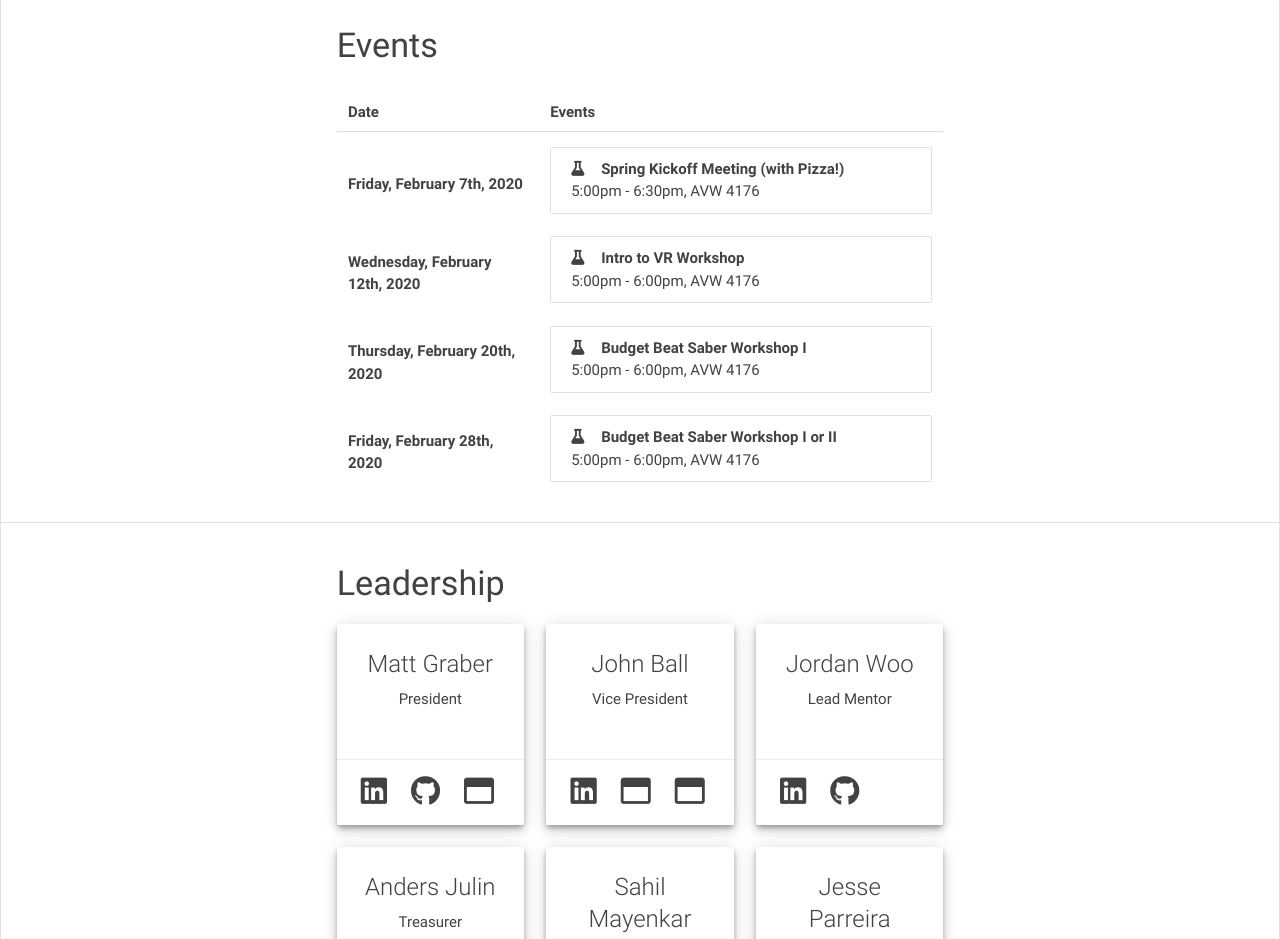
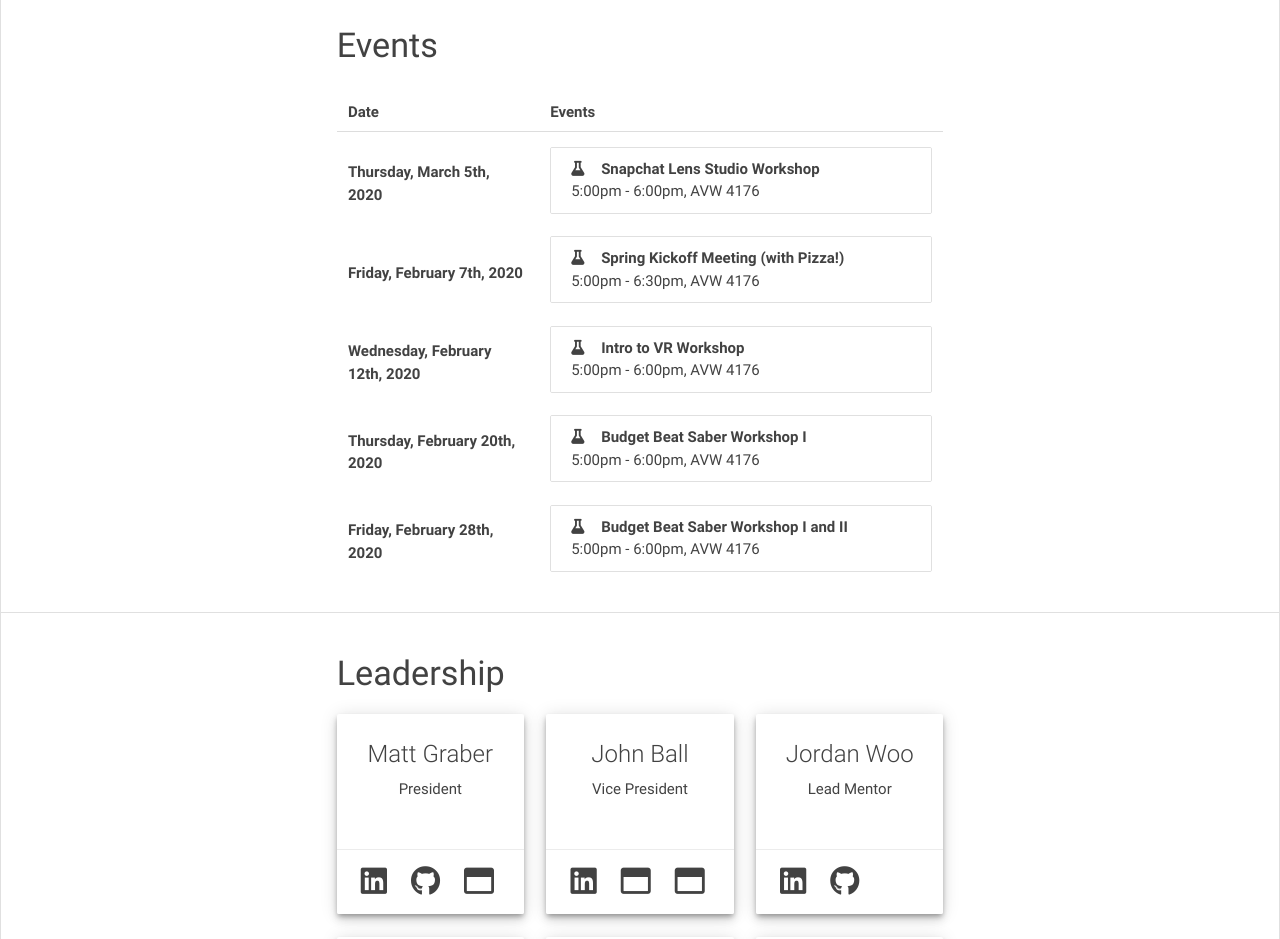
Before and after one commit to umdxrclub/xrc-prev-website, a React (Create React App) app: page / in a window 1280 px wide. Shown: the part 1060-1999 px from the top of the page. Built offline with nearby package versions, Linux system fonts and the light colour scheme.

Commit message:
adding the snapchat lens studio workshop

```diff
--- a/src/XR_CONSTANTS.js
+++ b/src/XR_CONSTANTS.js
@@ -129,8 +129,15 @@ module.exports = Object.freeze({
 			'fa_icon' : 'fa-flask',
 		},
 		{
-			'name' : 'Budget Beat Saber Workshop I or II',
+			'name' : 'Budget Beat Saber Workshop I and II',
 			'date' : new Date(2020, 1, 28),
+			'time' : '5:00pm - 6:00pm',
+			'location' : 'AVW 4176',
+			'fa_icon' : 'fa-flask',
+		},
+		{
+			'name' : 'Snapchat Lens Studio Workshop',
+			'date' : new Date(2020, 2, 5),
 			'time' : '5:00pm - 6:00pm',
 			'location' : 'AVW 4176',
 			'fa_icon' : 'fa-flask',
```
